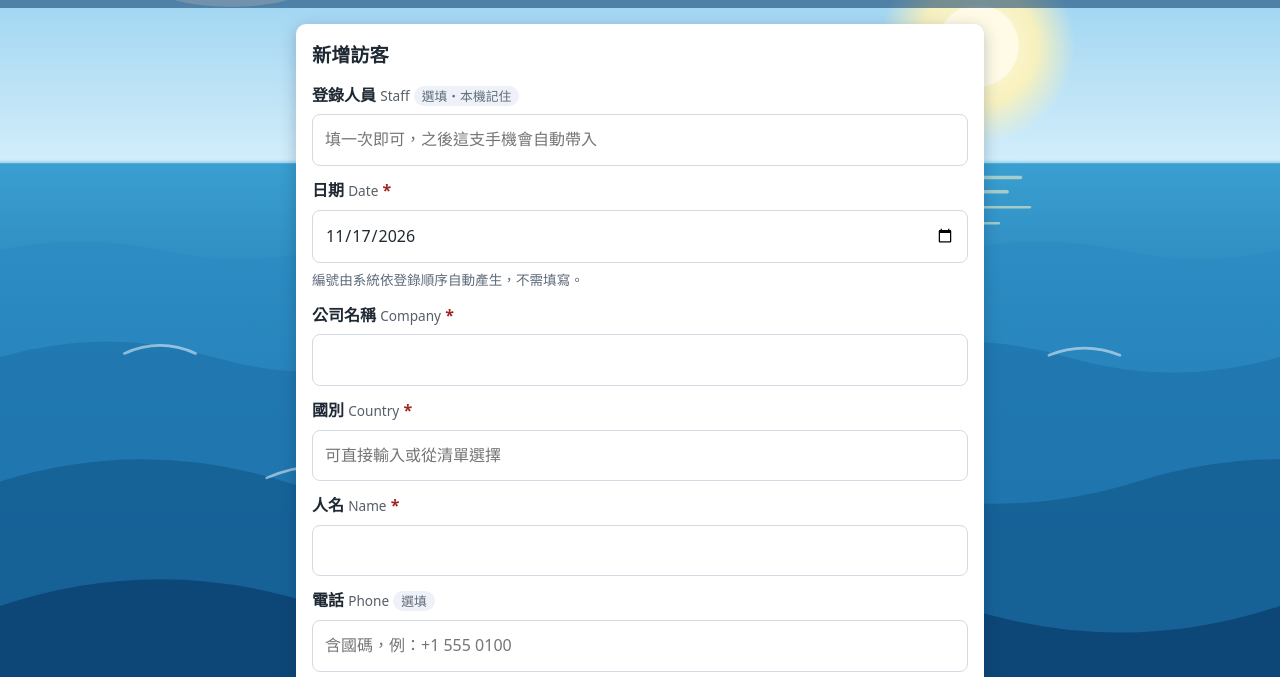
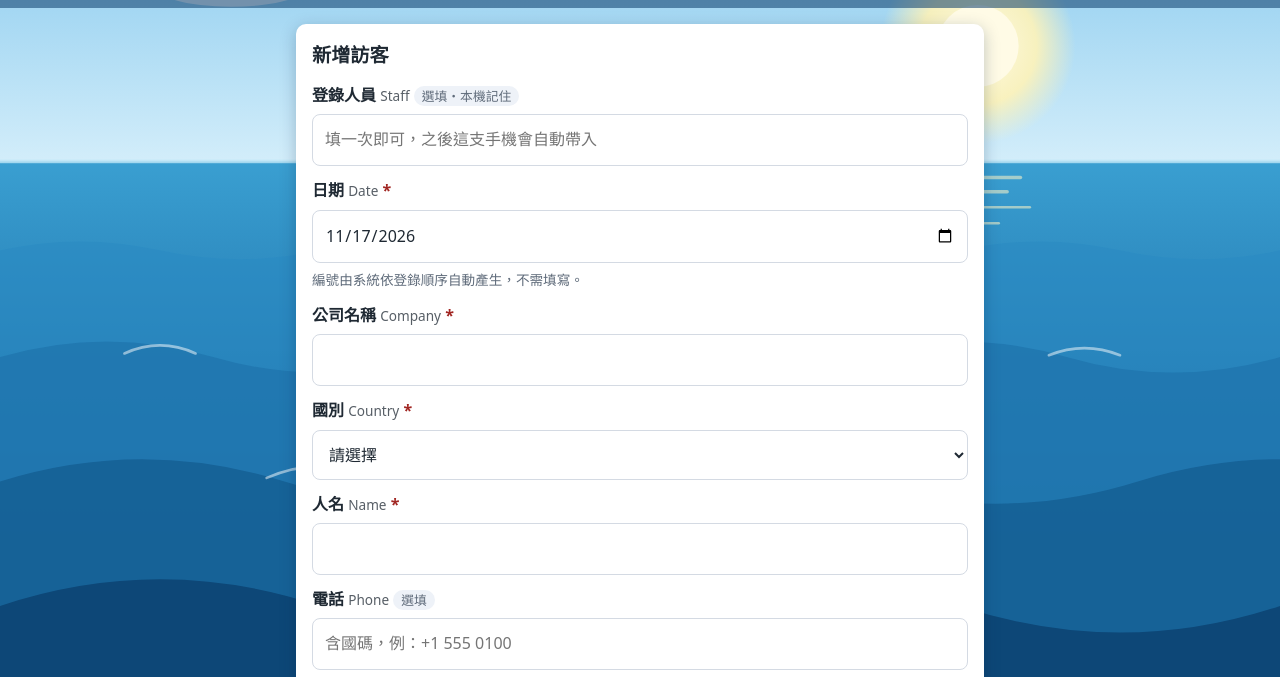
Before and after one commit to annieyu-create/Repair-system, a plain HTML site: page visitor.html in a window 1280 px wide. Shown: the part 123-800 px from the top of the page. Drawn offline with nearby package versions, Linux system fonts and the light colour scheme.

Commit message:
國別改為下拉選單，並可選「其他」自行輸入
Co-Authored-By: Claude Opus 5.5 <noreply@anthropic.com>
Claude-Session: https://claude.ai/code/session_01QVqHQJu5bQEkNAuFG4Pfr2

```diff
--- a/sw.js
+++ b/sw.js
@@ -4,7 +4,7 @@
 // - CDN 上固定版本的 supabase-js：版本不會變，優先用快取。
 // - Supabase 資料 API：一律走網路、不快取，清單與送出都是即時資料。
 // 修改網頁檔案後，請一併更新 CACHE_VERSION。
-const CACHE_VERSION = "repair-v20261117-3";
+const CACHE_VERSION = "repair-v20261117-4";
 const APP_SHELL = [
   "./",
   "./index.html",
@@ -18,8 +18,8 @@ const APP_SHELL = [
   "./icons/apple-touch-icon.png",
   // 展覽訪客登錄（手機 App）
   "./visitor.html",
-  "./visitor.css?v=20261117-4",
-  "./visitor.js?v=20261117-3",
+  "./visitor.css?v=20261117-5",
+  "./visitor.js?v=20261117-4",
   "./visitor.webmanifest",
   "./icons/visitor-icon-192.png",
   "./icons/visitor-icon-512.png",
--- a/visitor.css
+++ b/visitor.css
@@ -37,7 +37,7 @@
 }
 .checks input { width: 20px; height: 20px; accent-color: var(--primary); flex: none; }
 .checks label:has(input:checked) { border-color: var(--primary); background: var(--info-bg); }
-#interested_other { margin-top: 8px; }
+#interested_other, #country_other { margin-top: 8px; }
 
 /* 尚未上傳（離線暫存）提示 */
 .pending-bar {
--- a/visitor.html
+++ b/visitor.html
@@ -13,7 +13,7 @@
   <meta name="mobile-web-app-capable" content="yes">
   <meta name="apple-mobile-web-app-title" content="訪客登錄">
   <link rel="stylesheet" href="style.css?v=20261112-4">
-  <link rel="stylesheet" href="visitor.css?v=20261117-4">
+  <link rel="stylesheet" href="visitor.css?v=20261117-5">
 </head>
 <body>
   <header class="site-header">
@@ -36,37 +36,39 @@
         <input id="company_name" name="company_name" type="text" maxlength="100" required autocomplete="organization">
 
         <label for="country">國別 <span class="en">Country</span> <span class="req">*</span></label>
-        <input id="country" name="country" type="text" maxlength="50" required list="country-list" autocomplete="country-name" placeholder="可直接輸入或從清單選擇">
-        <datalist id="country-list">
-          <option value="美國 USA"></option>
-          <option value="加拿大 Canada"></option>
-          <option value="墨西哥 Mexico"></option>
-          <option value="巴西 Brazil"></option>
-          <option value="英國 UK"></option>
-          <option value="德國 Germany"></option>
-          <option value="法國 France"></option>
-          <option value="義大利 Italy"></option>
-          <option value="西班牙 Spain"></option>
-          <option value="荷蘭 Netherlands"></option>
-          <option value="波蘭 Poland"></option>
-          <option value="土耳其 Türkiye"></option>
-          <option value="阿拉伯聯合大公國 UAE"></option>
-          <option value="沙烏地阿拉伯 Saudi Arabia"></option>
-          <option value="印度 India"></option>
-          <option value="日本 Japan"></option>
-          <option value="韓國 Korea"></option>
-          <option value="中國大陸 China"></option>
-          <option value="香港 Hong Kong"></option>
-          <option value="新加坡 Singapore"></option>
-          <option value="馬來西亞 Malaysia"></option>
-          <option value="泰國 Thailand"></option>
-          <option value="越南 Vietnam"></option>
-          <option value="印尼 Indonesia"></option>
-          <option value="菲律賓 Philippines"></option>
-          <option value="澳洲 Australia"></option>
-          <option value="紐西蘭 New Zealand"></option>
-          <option value="南非 South Africa"></option>
-        </datalist>
+        <select id="country" name="country" required>
+          <option value="" selected disabled>請選擇</option>
+          <option value="美國 USA">美國 USA</option>
+          <option value="加拿大 Canada">加拿大 Canada</option>
+          <option value="墨西哥 Mexico">墨西哥 Mexico</option>
+          <option value="巴西 Brazil">巴西 Brazil</option>
+          <option value="英國 UK">英國 UK</option>
+          <option value="德國 Germany">德國 Germany</option>
+          <option value="法國 France">法國 France</option>
+          <option value="義大利 Italy">義大利 Italy</option>
+          <option value="西班牙 Spain">西班牙 Spain</option>
+          <option value="荷蘭 Netherlands">荷蘭 Netherlands</option>
+          <option value="波蘭 Poland">波蘭 Poland</option>
+          <option value="土耳其 Türkiye">土耳其 Türkiye</option>
+          <option value="阿拉伯聯合大公國 UAE">阿拉伯聯合大公國 UAE</option>
+          <option value="沙烏地阿拉伯 Saudi Arabia">沙烏地阿拉伯 Saudi Arabia</option>
+          <option value="印度 India">印度 India</option>
+          <option value="日本 Japan">日本 Japan</option>
+          <option value="韓國 Korea">韓國 Korea</option>
+          <option value="中國大陸 China">中國大陸 China</option>
+          <option value="香港 Hong Kong">香港 Hong Kong</option>
+          <option value="新加坡 Singapore">新加坡 Singapore</option>
+          <option value="馬來西亞 Malaysia">馬來西亞 Malaysia</option>
+          <option value="泰國 Thailand">泰國 Thailand</option>
+          <option value="越南 Vietnam">越南 Vietnam</option>
+          <option value="印尼 Indonesia">印尼 Indonesia</option>
+          <option value="菲律賓 Philippines">菲律賓 Philippines</option>
+          <option value="澳洲 Australia">澳洲 Australia</option>
+          <option value="紐西蘭 New Zealand">紐西蘭 New Zealand</option>
+          <option value="南非 South Africa">南非 South Africa</option>
+          <option value="__other">其他（自行輸入） Other</option>
+        </select>
+        <input id="country_other" name="country_other" type="text" maxlength="50" autocomplete="country-name" placeholder="請輸入國別" aria-label="其他國別" hidden>
 
         <label for="contact_name">人名 <span class="en">Name</span> <span class="req">*</span></label>
         <input id="contact_name" name="contact_name" type="text" maxlength="50" required autocomplete="name">
@@ -119,6 +121,6 @@
 
   <script src="https://cdn.jsdelivr.net/npm/@supabase/supabase-js@2.45.4/dist/umd/supabase.js"></script>
   <script src="config.js?v=20261112-4"></script>
-  <script src="visitor.js?v=20261117-3"></script>
+  <script src="visitor.js?v=20261117-4"></script>
 </body>
 </html>
--- a/visitor.js
+++ b/visitor.js
@@ -66,6 +66,14 @@
   staffInput.value = storeGet(STAFF_KEY, "");
   dateInput.value = today();
 
+  // 國別：下拉選單選「其他」時，改為自行輸入
+  const countrySelect = document.getElementById("country");
+  const countryOther = document.getElementById("country_other");
+  countrySelect.addEventListener("change", () => {
+    countryOther.hidden = countrySelect.value !== "__other";
+    if (!countryOther.hidden) countryOther.focus();
+  });
+
   othersBox.addEventListener("change", () => {
     otherInput.hidden = !othersBox.checked;
     if (othersBox.checked) otherInput.focus();
@@ -103,6 +111,11 @@
       if (def.required && !value) missing.push(key);
       // 選填欄位留白時存成 null
       payload[key] = value || null;
+    }
+    // 國別選「其他」時，改用自行輸入的內容
+    if (payload.country === "__other") {
+      payload.country = String(fd.get("country_other") || "").trim() || null;
+      if (!payload.country) missing.push("country_other");
     }
     payload.interested_items = fd.getAll("interested_items").map(String);
     const other = String(fd.get("interested_other") || "").trim();
@@ -188,6 +201,7 @@
     staffInput.value = staff || "";
     dateInput.value = date || today();
     otherInput.hidden = true;
+    countryOther.hidden = true;
     document.getElementById("company_name").focus();
   }
 
@@ -195,7 +209,7 @@
     event.preventDefault();
     const { payload, missing } = readForm();
     if (missing.length > 0) {
-      showMessage("請填寫：" + missing.map((k) => TEXT_FIELDS[k].label).join("、"), "error");
+      showMessage("請填寫：" + missing.map((k) => (TEXT_FIELDS[k] || TEXT_FIELDS.country).label).join("、"), "error");
       document.getElementById(missing[0]).focus();
       return;
     }
```
Also changed, not shown: 1 other file.
